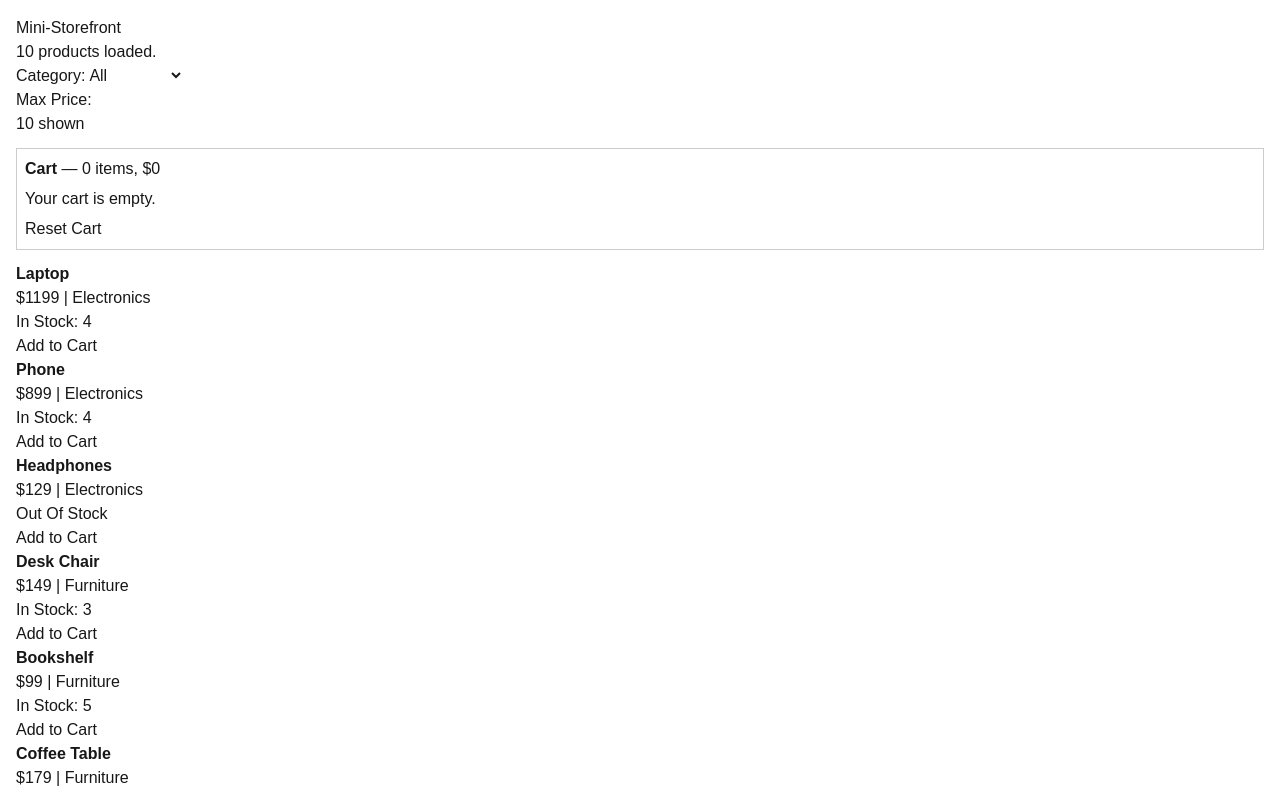
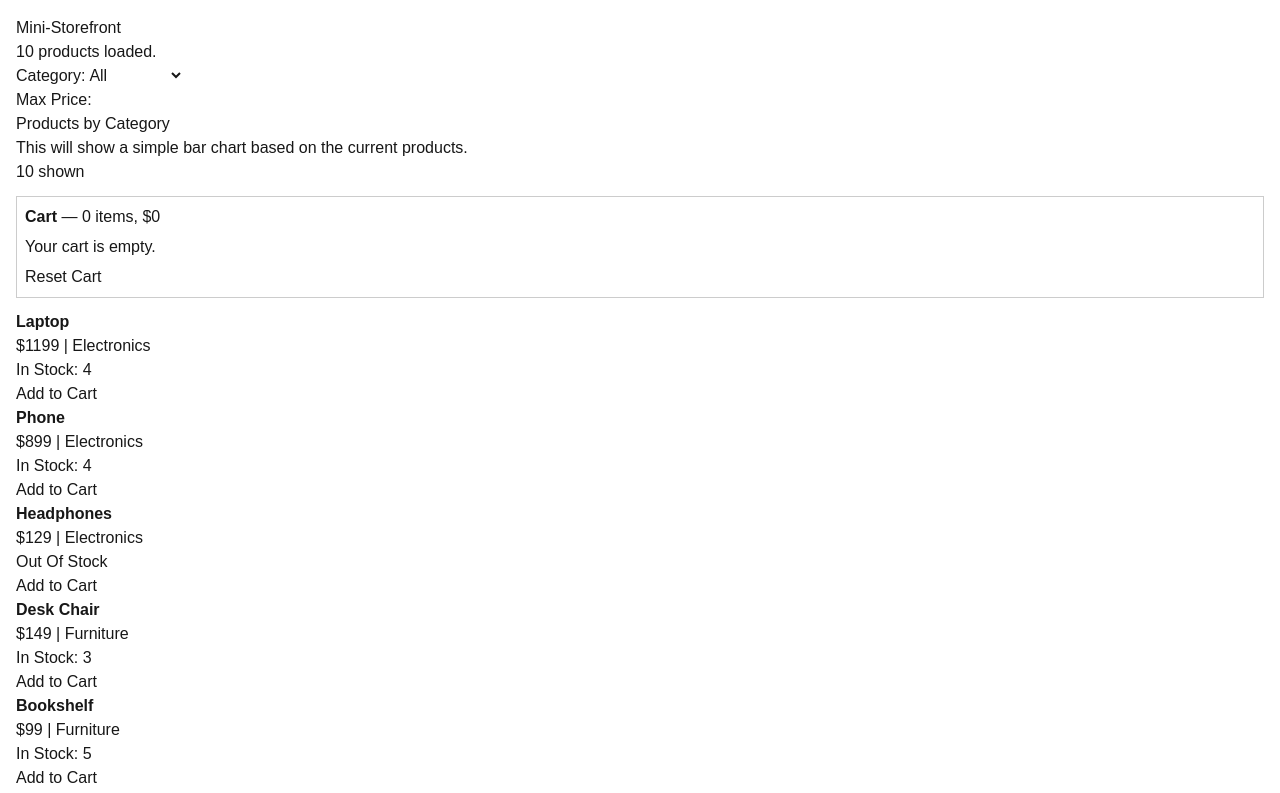
Before and after one commit to sbrennan06/Final_React_Project, a Next.js app: page / in a window 1280 px wide. Shown: the top 793 px of the page. Built offline with nearby package versions, Linux system fonts and the light colour scheme.

Commit message:
Corrected error in Category Chart - added export function coding line

```diff
--- a/src/app/components/Catalog.jsx
+++ b/src/app/components/Catalog.jsx
@@ -105,6 +105,8 @@ export default function Catalog() {
 
       <PriceFilter value={maxPrice} onChange={setMaxPrice} />
 
+      <CategoryChart />
+
       <p>{filtered.length} shown</p>
       <CartSummary
         cart={cart}
--- a/src/app/components/CategoryChart.jsx
+++ b/src/app/components/CategoryChart.jsx
@@ -1,5 +1,5 @@
 "use client";
-{
+export default function CategoryChart() {
   return (
     <div className="category-chart">
       <h2>Products by Category</h2>
```
